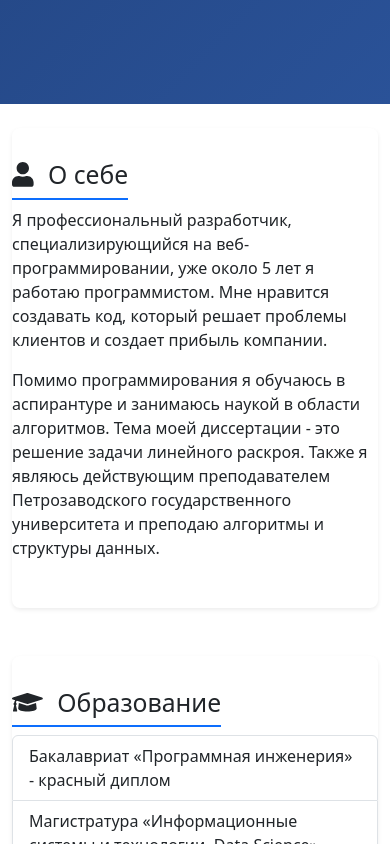
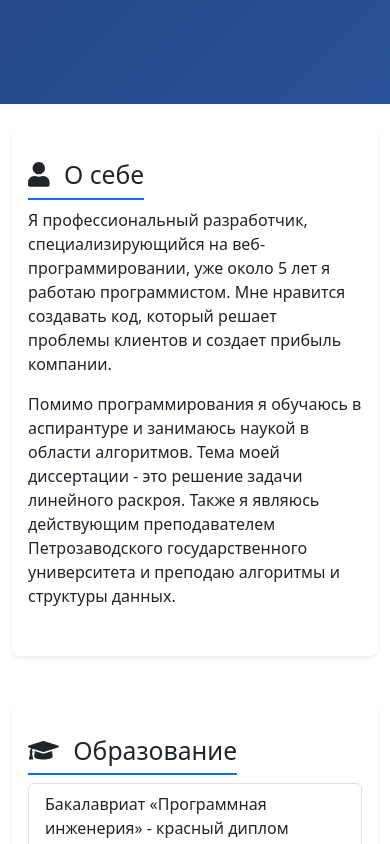
Before and after one commit to Tvorobusheck/klimenko-portfolio, a Vue app: page / in a window 390 px wide. Shown: the part 800-1644 px from the top of the page. Built offline with nearby package versions, Linux system fonts and the light colour scheme.

Commit message:
Улучшение отступов

```diff
--- a/src/App.vue
+++ b/src/App.vue
@@ -253,7 +253,7 @@ section {
 /* Responsive adjustments */
 @media (max-width: 768px) {
   section {
-    padding: 2rem 0;
+    padding: 2rem 1rem;
   }
 
   h1 {
```
